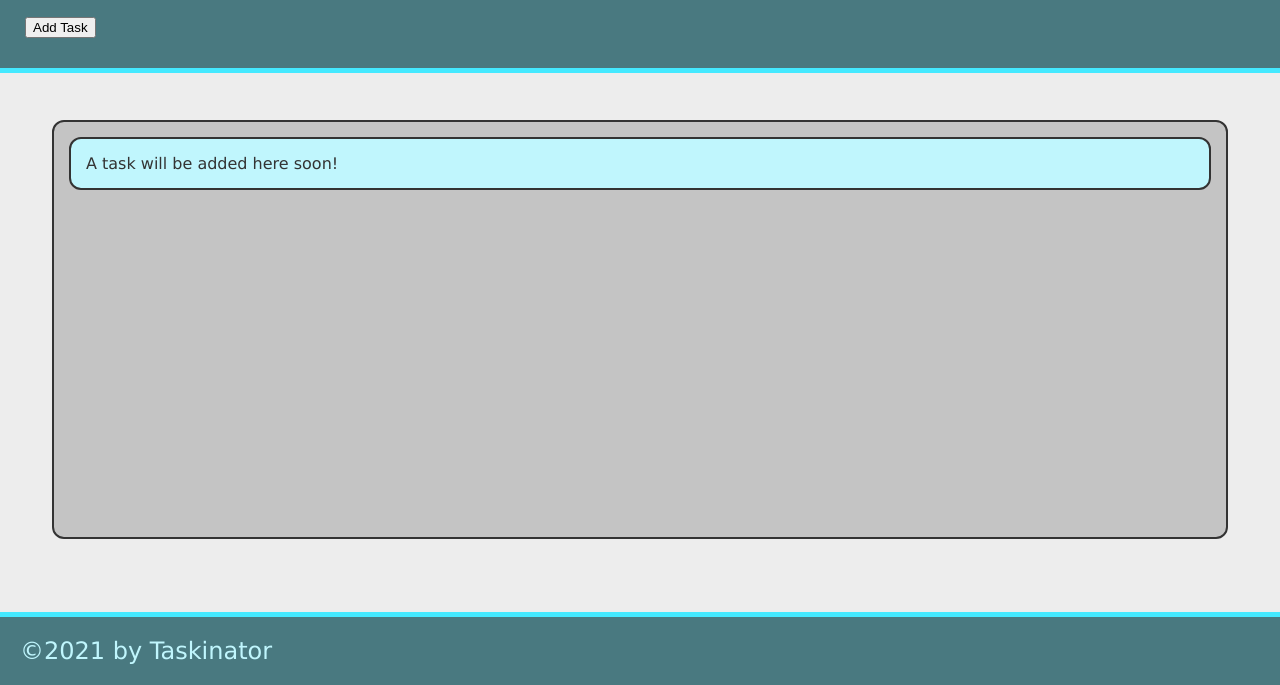
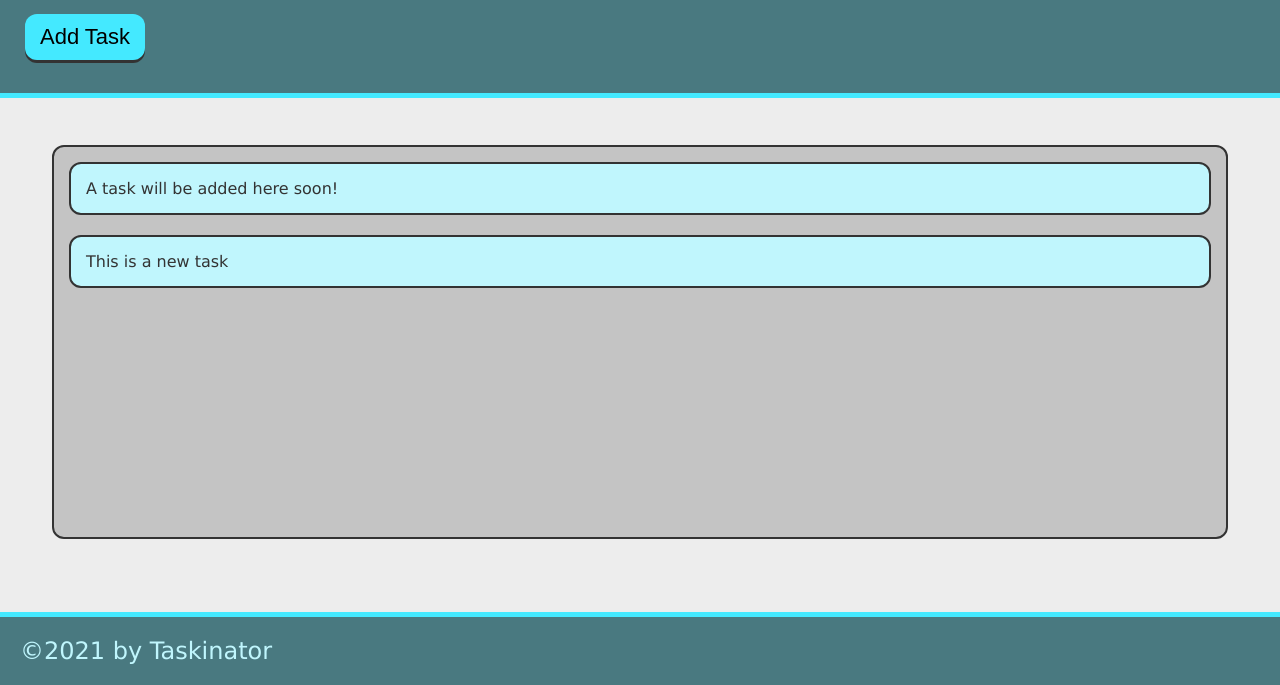
Before and after one commit to davsav16/taskinator, a plain HTML site: page index.html in a window 1280 px wide. Both pictures are taken after a click on the button "Add Task". Shown: the part 115-800 px from the top of the page. Drawn offline with Linux system fonts and the light colour scheme.

Commit message:
add ability to add task

```diff
--- /dev/null
+++ b/assets/js/script.js
@@ -0,0 +1,11 @@
+var buttonEl = document.querySelector("#save-task");
+var tasksToDoE1 = document.querySelector("#tasks-to-do");
+
+var createTaskHandler = function() {
+    var listItemE1 = document.createElement("li");
+    listItemE1.className = "task-item";
+    listItemE1.textContent = "This is a new task";
+    tasksToDoE1.appendChild(listItemE1);
+};
+
+buttonEl.addEventListener("click", createTaskHandler);
--- a/index.html
+++ b/index.html
@@ -16,7 +16,7 @@
         <p>
             Click the button below to add a new task!
         </p>
-        <button class="button">
+        <button class="btn" id="save-task">
             Add Task
         </button>
     </header class="page-content">
@@ -24,7 +24,7 @@
     <main class="page-content">
         <section class="task-list-wrapper">
             <h2 class="list-title"></h2>
-            <ul class="task-list">
+            <ul class="task-list" id="tasks-to-do">
                 <li class="task-item">A task will be added here soon!</li>
             </ul>
         </section>
@@ -34,7 +34,7 @@
         &copy;2021 by Taskinator
     </footer>
 
-    <script src="./assets/js/script.js/"></script>
+    <script src="./assets/js/script.js"></script>
 </body>
 
 </html>
```
